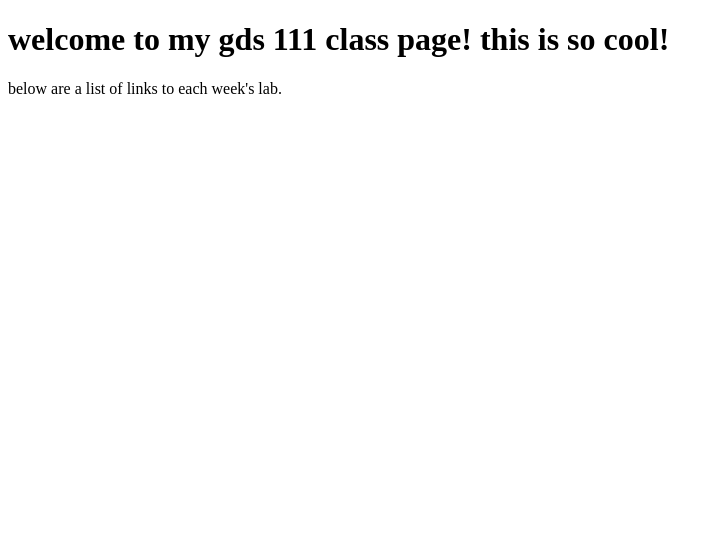
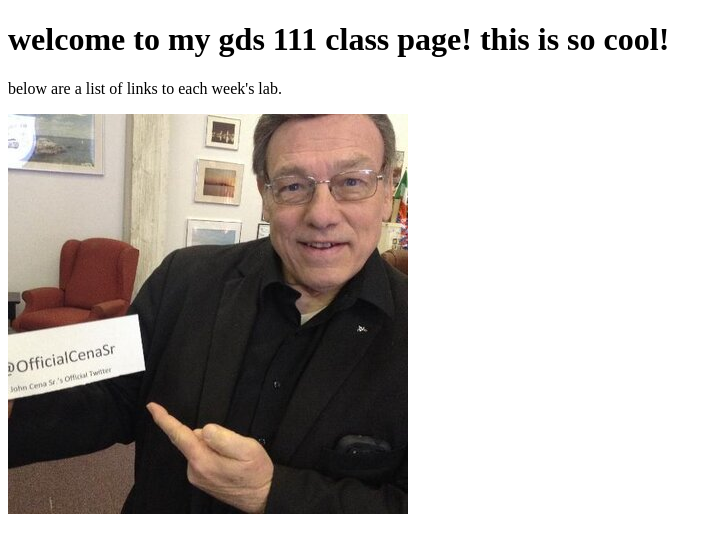
Before and after one commit to S1rSamuel/gds_111_su, a plain HTML site: page index.html in a window 1280 px wide. Shown: the whole page, without its empty margins (0-722 px from the left). Drawn offline with Linux system fonts and the light colour scheme.

Commit message:
addedjohncenasdad

```diff
--- a/index.html
+++ b/index.html
@@ -7,5 +7,6 @@
     <body>
         <h1>welcome to my gds 111 class page! this is so cool!</h1>
         <p> below are a list of links to each week's lab.</p>
+        <img src="images/johncenasr.jpeg" alt=johncenasenior"">
     </body>
 </html>
```
Also changed, not shown: images/johncenasr.jpeg (added).
